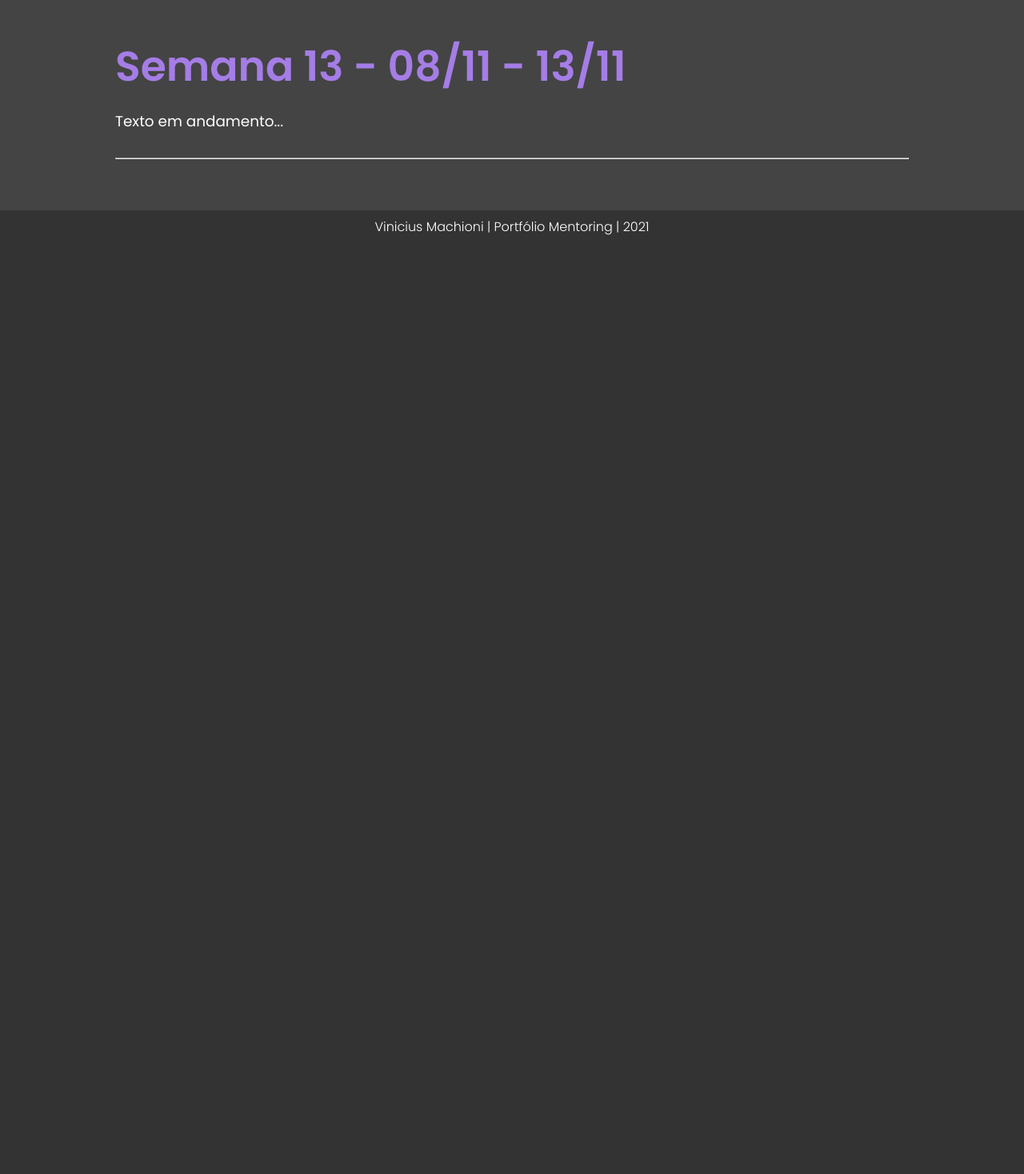
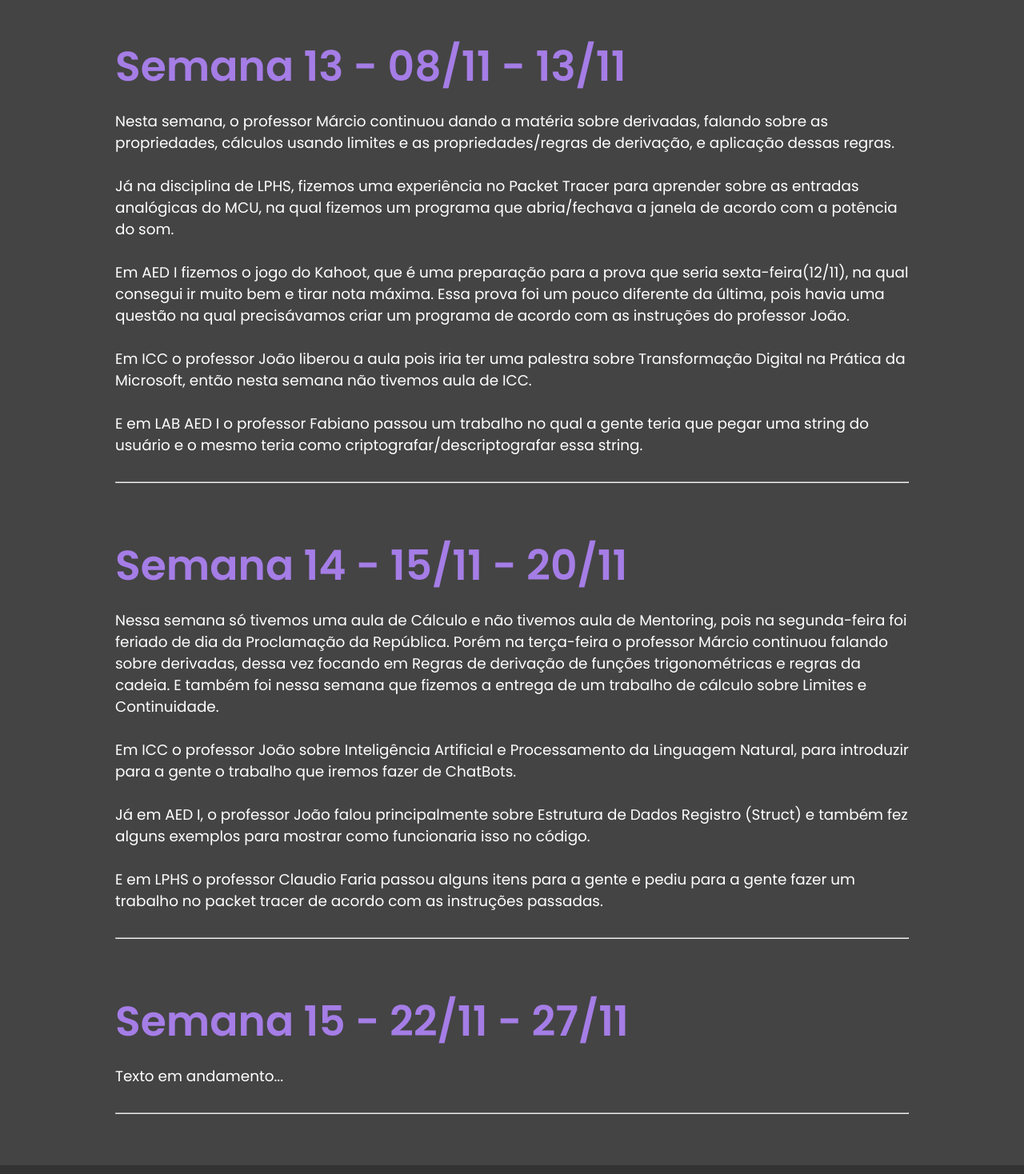
Before and after one commit to VncS1/Portfolio, a React (Create React App) app: page /events in a window 1280 px wide. Shown: the part 8400-9868 px from the top of the page at 80% size. Before the commit the page ends 8704 px from the top, so only its background shows below. Built offline with nearby package versions, Linux system fonts and the light colour scheme.

Commit message:
Adicionando mais textos

```diff
--- a/src/Components/Events/index.tsx
+++ b/src/Components/Events/index.tsx
@@ -261,7 +261,33 @@ export function Events(){
                         E na disciplina de AED I o professor João ensinou a como utilizar matrizes na linguagem C, fazendo um código que fala qual a menor temperatura em um determinado dia da semana.
                     </p>
                 </TextBox>
+
                 <TextBox title="Semana 13 - 08/11 - 13/11">
+                    <p>
+                        Nesta semana, o professor Márcio continuou dando a matéria sobre derivadas, falando sobre as propriedades, cálculos usando limites e as propriedades/regras de derivação, e aplicação dessas regras.<br/> <br/>
+
+                        Já na disciplina de LPHS, fizemos uma experiência no Packet Tracer para aprender sobre as entradas analógicas do MCU, na qual fizemos um programa que abria/fechava a janela de acordo com a potência do som.<br/> <br/>
+
+                        Em AED I fizemos o jogo do Kahoot, que é uma preparação para a prova que seria sexta-feira(12/11), na qual consegui ir muito bem e tirar nota máxima. Essa prova foi um pouco diferente da última, pois havia uma questão na qual precisávamos criar um programa de acordo com as instruções do professor João.<br/> <br/>
+
+                        Em ICC o professor João liberou a aula pois iria ter uma palestra sobre Transformação Digital na Prática da Microsoft, então nesta semana não tivemos aula de ICC.<br/> <br/>
+
+                        E em LAB AED I o professor Fabiano passou um trabalho no qual a gente teria que pegar uma string do usuário e o mesmo teria como criptografar/descriptografar essa string.
+                    </p>
+                </TextBox>
+                <TextBox title="Semana 14 - 15/11 - 20/11">
+                    <p>
+                        Nessa semana só tivemos uma aula de Cálculo e não tivemos aula de Mentoring, pois na segunda-feira foi feriado de dia da Proclamação da República. Porém na terça-feira o professor Márcio continuou falando sobre derivadas, dessa vez focando em Regras de derivação de funções trigonométricas e regras da cadeia. E também foi nessa semana que fizemos a entrega de um trabalho de cálculo sobre Limites e Continuidade.<br/> <br/>
+
+                        Em ICC o professor João sobre Inteligência Artificial e Processamento da Linguagem Natural, para introduzir para a gente o trabalho que iremos fazer de ChatBots.<br/> <br/>
+
+                        Já em AED I, o professor João falou principalmente sobre Estrutura de Dados Registro (Struct) e também fez alguns exemplos para mostrar como funcionaria isso no código.<br/> <br/>
+
+                        E em LPHS o professor Claudio Faria passou alguns itens para a gente e pediu para a gente fazer um trabalho no packet tracer de acordo com as instruções passadas.
+                    </p>
+                </TextBox>
+
+                <TextBox title="Semana 15 - 22/11 - 27/11">
                     <p>
                         Texto em andamento...
                     </p>
```
